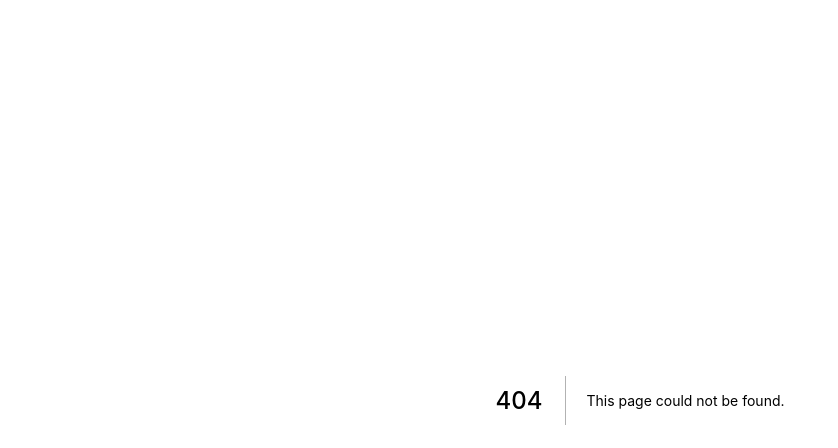
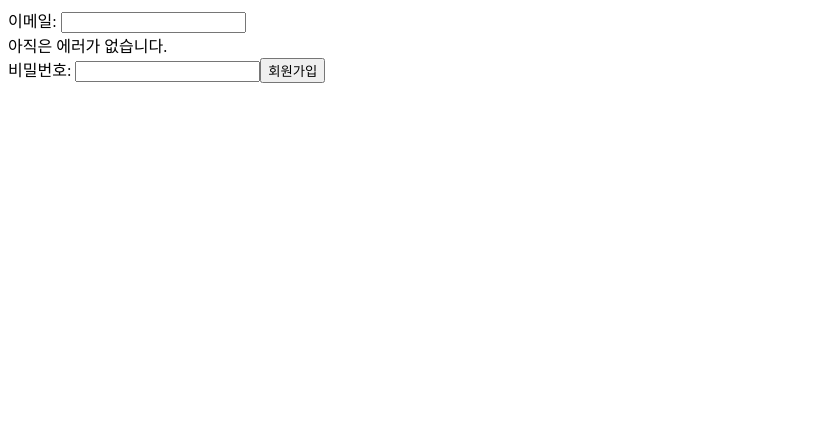
Before and after one commit to Seongju38/CodeCamp, a Next.js app in the folder FRONTEND/class/: page /section02/02-02-signup-state in a window 1280 px wide. Before the commit this address had no page. Shown: the top 448 px of the page, without its empty margins (0-838 px from the left). Built offline with nearby package versions, Linux system fonts and the light colour scheme.

Commit message:
섹션 5 | 02-02-signup-state

```diff
--- /dev/null
+++ b/FRONTEND/class/pages/section02/02-02-signup-state/index.js
@@ -0,0 +1,47 @@
+import { useState } from "react";
+
+export default function SignupStatePage() {
+  const [email, setEmail] = useState("");
+  const [password, setPassword] = useState("");
+
+  const [emailError, setEmailError] = useState("아직은 에러가 없습니다.");
+
+  function onChangeEmail(event) {
+    console.log(event); // 나의 행동
+    console.log(event.target); // 작동된 태그
+    console.log(event.target.value); // 작동된 태그에 입력된 값
+
+    setEmail(event.target.value);
+  }
+
+  function onChangePassword(event) {
+    setPassword(event.target.value);
+  }
+
+  function onClickSignup() {
+    console.log(email); // 진짜 포장이 잘 됐는지 확인해보기
+    console.log(password); // 진짜 포장이 잘 됐는지 확인해보기
+
+    // 1. 검증하기
+    if (email.includes("@") === false) {
+      //   alert("이메일이 올바르지 않습니다!! @가 없음!!");
+      //   document.getElementById("myError").innerText =
+      //     "이메일이 올바르지 않습니다!! @가 없음!!"; => 옛날방식
+      setEmailError("이메일이 올바르지 않습니다!! @가 없음!!");
+    } else {
+      // 2. 백엔드 컴퓨터에 보내주기 (백엔드 개발자가 만든 함수. 즉, API) => 나중에
+
+      // 3. 성공알람 보여주기
+      alert("회원가입을 축하합니다!!");
+    }
+  }
+  return (
+    <div>
+      이메일: <input type="text" onChange={onChangeEmail} />
+      {/* <div id="myError"></div> => 옛날방식 */}
+      <div>{emailError}</div>
+      비밀번호: <input type="password" onChange={onChangePassword} />
+      <button onClick={onClickSignup}>회원가입</button>
+    </div>
+  );
+}
```
